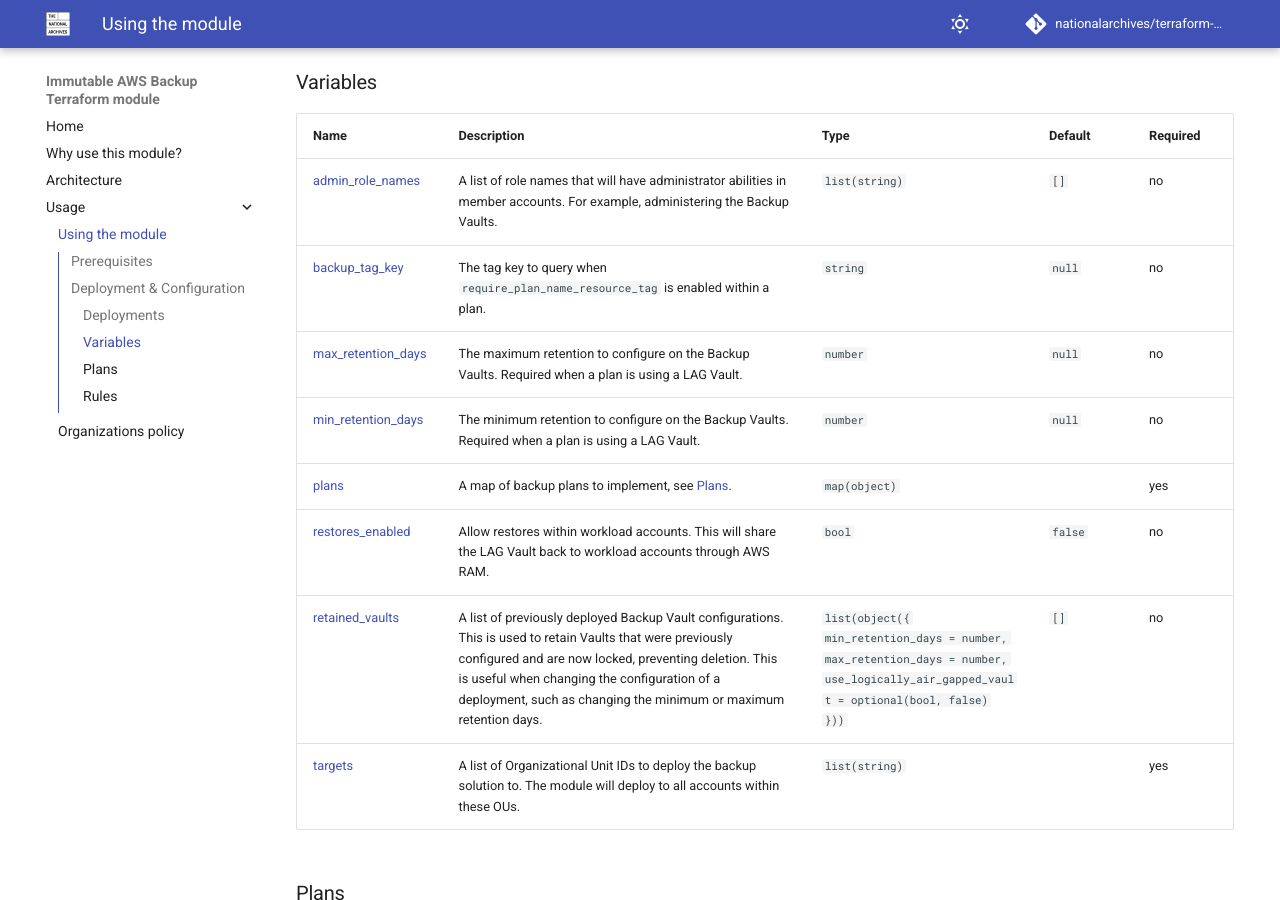
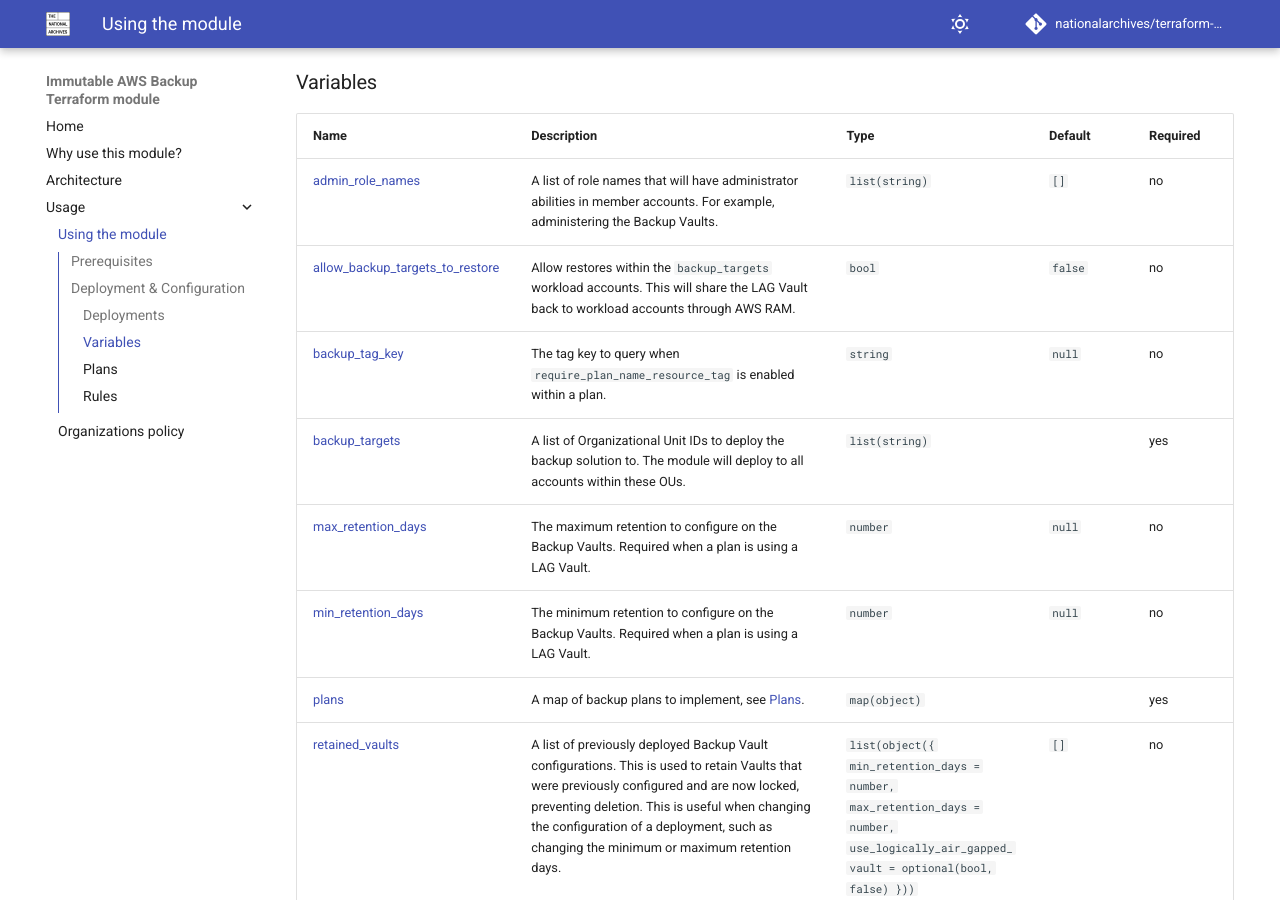
Before and after one commit to nationalarchives/terraform-aws-immutable-aws-backup, an MkDocs documentation site: the page built from docs/usage.md, in a window 1280 px wide and 900 px high, scrolled down 947 px. Built offline with MkDocs 1.6.1 and Material for MkDocs 9.7.7, drawn with Linux system fonts in a browser that asks for light colours; comment, search, counter and statistics services are not loaded.

Commit message:
Rename `targets` and `restores_enabled` deployment variables (#51)
* Rename `deployments.targets` to `deployments.backup_targets` - allows for the addition of `restore_targets` in future, which won't receive Backup Plans.
* Rename `deployments.restores_enabled` to `deployments.allow_backup_targets_to_restore`
* Default `allow_backup_targets_to_restore` to `false`

```diff
--- a/docs/usage.md
+++ b/docs/usage.md
@@ -30,13 +30,13 @@ A deployment is an instance of the backup solution. Within the deployment accoun
 | Name | Description | Type | Default | Required |
 |------|-------------|------|---------|----------|
 | <a name="deployments_admin_role_names"></a> [admin\_role\_names](#deployments\_admin\_role\_names) | A list of role names that will have administrator abilities in member accounts. For example, administering the Backup Vaults. | `list(string)` | `[]` | no |
+| <a name="deployments_allow_backup_targets_to_restore"></a> [allow\_backup\_targets\_to\_restore](#deployments\_allow\_backup\_targets\_to\_restore) | Allow restores within the `backup_targets` workload accounts. This will share the LAG Vault back to workload accounts through AWS RAM. | `bool` | `false` | no |
 | <a name="deployments_backup_tag_key"></a> [backup\_tag\_key](#deployments\_backup\_tag\_key) | The tag key to query when `require_plan_name_resource_tag` is enabled within a plan. | `string` | `null` | no |
+| <a name="deployments_backup_targets"></a> [backup\_targets](#deployments\_backup\_targets) | A list of Organizational Unit IDs to deploy the backup solution to. The module will deploy to all accounts within these OUs. | `list(string)` |  | yes |
 | <a name="deployments_max_retention_days"></a> [max\_retention\_days](#deployments\_max\_retention\_days) | The maximum retention to configure on the Backup Vaults. Required when a plan is using a LAG Vault. | `number` | `null` | no |
 | <a name="deployments_min_retention_days"></a> [min\_retention\_days](#deployments\_min\_retention\_days) | The minimum retention to configure on the Backup Vaults. Required when a plan is using a LAG Vault. | `number` | `null` | no |
 | <a name="deployments_plans"></a> [plans](#deployments\_plans) | A map of backup plans to implement, see [Plans](#plans). | `map(object)` |  | yes |
-| <a name="deployments_restores_enabled"></a> [restores\_enabled](#deployments\_restores\_enabled) | Allow restores within workload accounts. This will share the LAG Vault back to workload accounts through AWS RAM. | `bool` | `false` | no |
 | <a name="deployments_retained_vaults"></a> [retained_vaults](#deployments\_retained\_vaults) | A list of previously deployed Backup Vault configurations. This is used to retain Vaults that were previously configured and are now locked, preventing deletion. This is useful when changing the configuration of a deployment, such as changing the minimum or maximum retention days. | `list(object({ min_retention_days = number, max_retention_days = number, use_logically_air_gapped_vault = optional(bool, false) }))` | `[]` | no |
-| <a name="deployments_targets"></a> [targets](#deployments\_targets) | A list of Organizational Unit IDs to deploy the backup solution to. The module will deploy to all accounts within these OUs. | `list(string)` |  | yes |
 <!-- prettier-ignore-end -->
 
 ### Plans
```
Also changed, not shown: README.md (+1 -2 lines), docs/index.md (+1 -2 lines), 3 other files.
